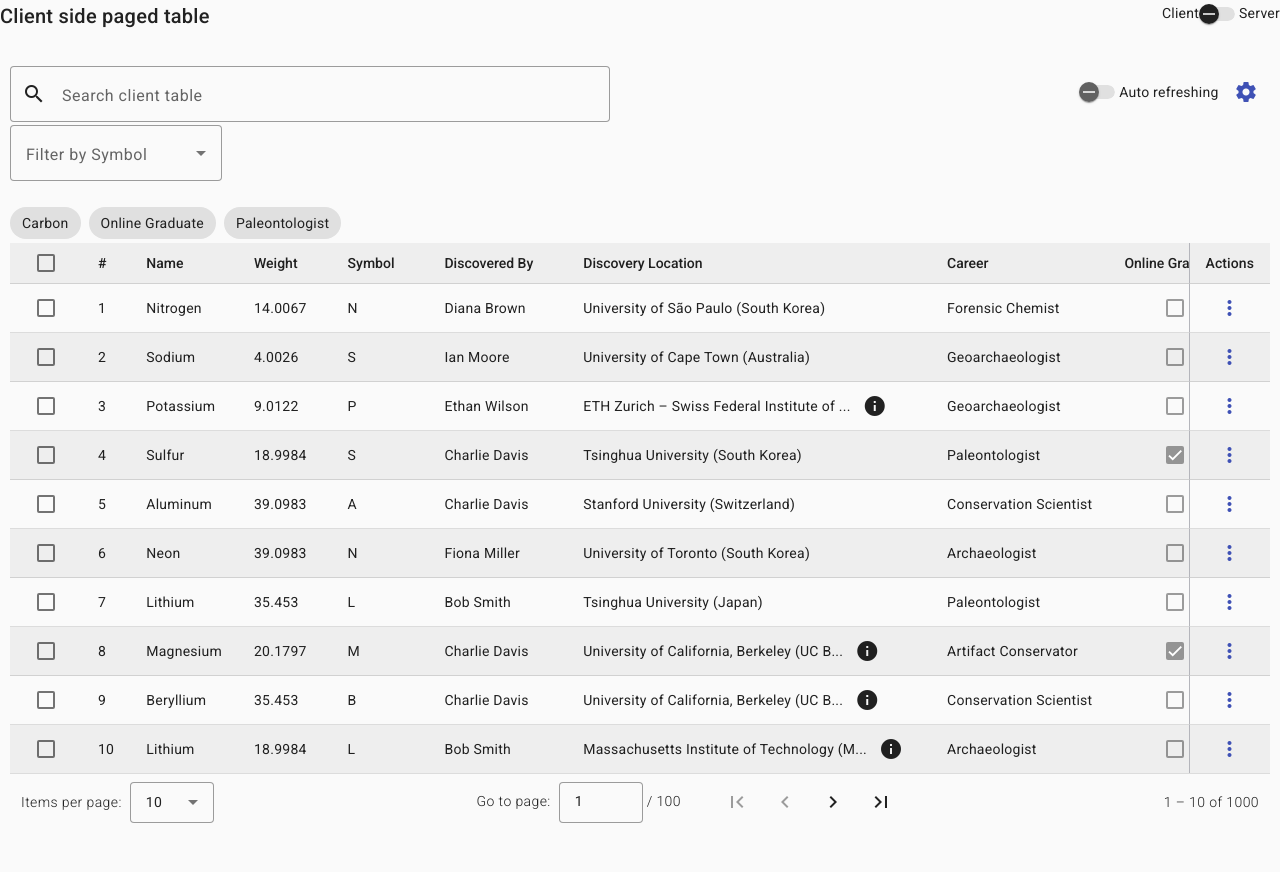
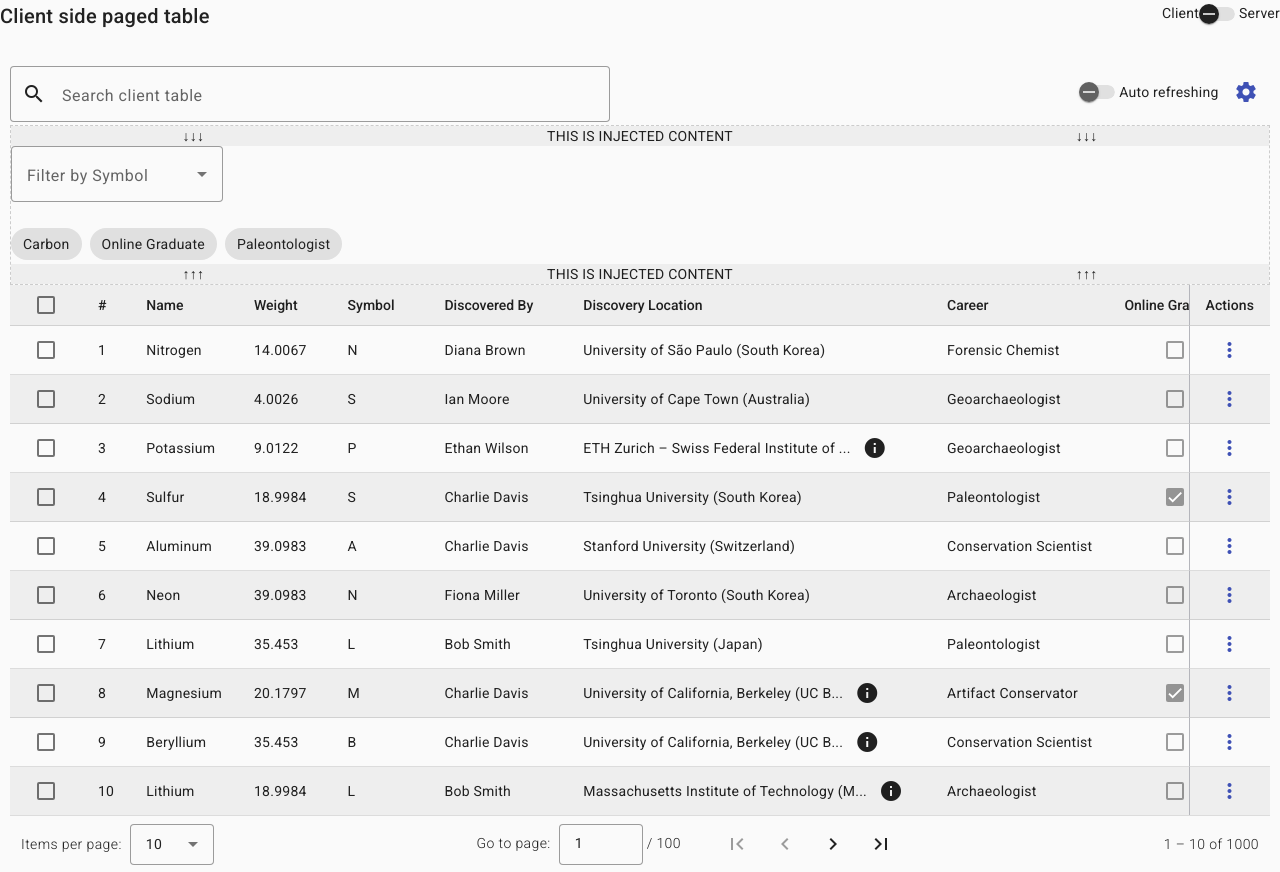
Before and after one commit to admcfarland/ngx-mat-table-toolkit, an Angular app in the folder demo/: page / in a window 1280 px wide. Both pictures are taken after a click on the switch 1217 px from the left and 14 px from the top of the page. Before the commit the page ends 830 px from the top, so only its background shows below. Built offline with nearby package versions, Linux system fonts and the light colour scheme.

Commit message:
#30; added styling to highlight injected content example

```diff
--- a/demo/src/app/app.component.html
+++ b/demo/src/app/app.component.html
@@ -17,6 +17,13 @@
         [pageSize]="cPageSize"
         (filterChange)="clientFilterChanged($event)"
         (sortChange)="clientSortChanged($event)">
+        <div class="ng-content-example">
+          <div class="ng-content-banner">
+            <span>&darr;&darr;&darr;</span>
+            <span>THIS IS INJECTED CONTENT</span>
+            <span>&darr;&darr;&darr;</span>
+          </div>
+
           <div>
             <mat-form-field appearance="outline">
               <mat-label>Filter by Symbol</mat-label>
@@ -32,6 +39,7 @@
               </mat-select>
             </mat-form-field>
           </div>
+
           <div>
             <mat-chip-listbox aria-label="select a filter"
               (change)="onChipChange($event.value)"
@@ -40,6 +48,13 @@
               <mat-chip-option color="primary" [value]="{ field: 'online', value:true }"> Online Graduate </mat-chip-option>
               <mat-chip-option color="primary" [value]="{ field: 'career', value:'Paleontologist' }"> Paleontologist </mat-chip-option>
             </mat-chip-listbox>
+          </div>
+
+          <div class="ng-content-banner">
+            <span>&uarr;&uarr;&uarr;</span>
+            <span>THIS IS INJECTED CONTENT</span>
+            <span>&uarr;&uarr;&uarr;</span>
+          </div>
         </div>
       </twt-table>
 
--- a/demo/src/app/app.component.scss
+++ b/demo/src/app/app.component.scss
@@ -11,3 +11,14 @@
 .outer-table-container {
   margin: .625rem;
 }
+
+.ng-content-example {
+  border: 1px dashed #ccc;
+}
+
+.ng-content-banner {
+  display: flex;
+  flex-direction: row;
+  justify-content: space-around;
+  background-color: #eee;
+}
```
Lines whose indentation alone changed are shown as unchanged.
